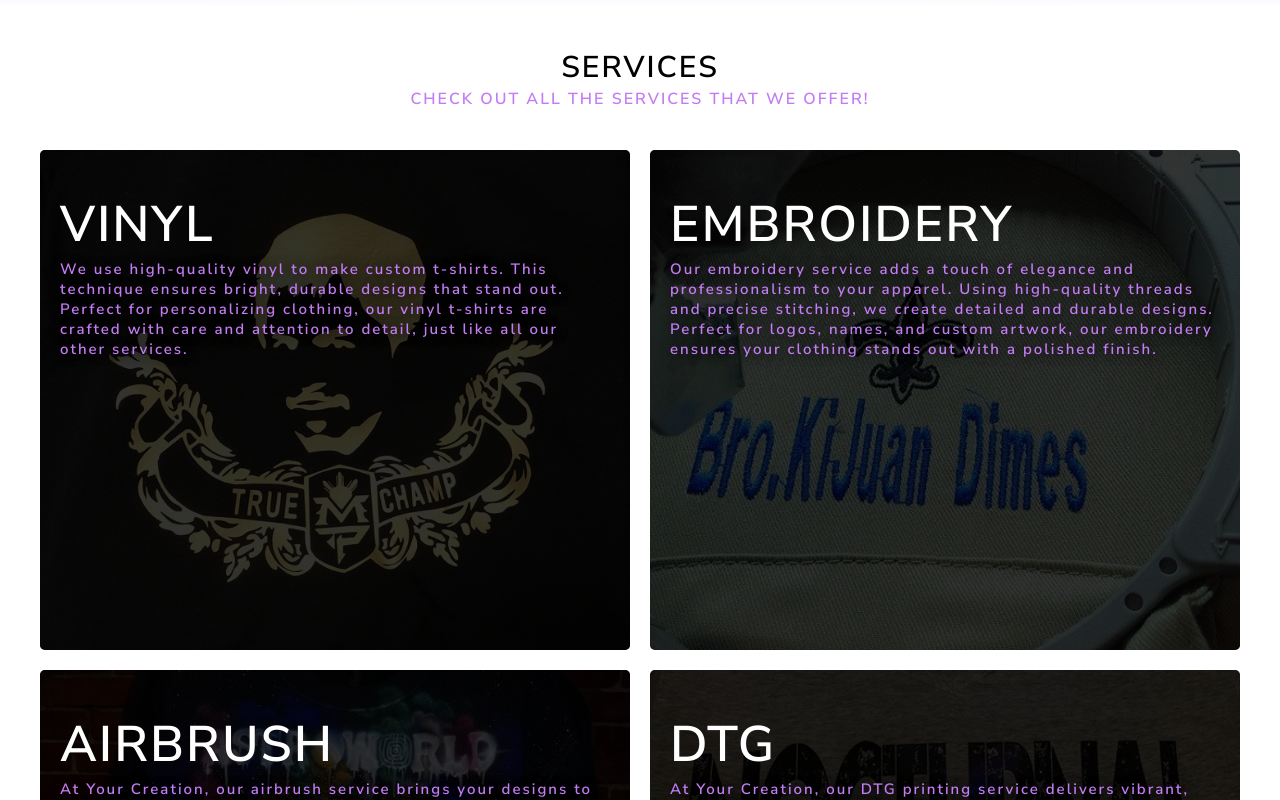
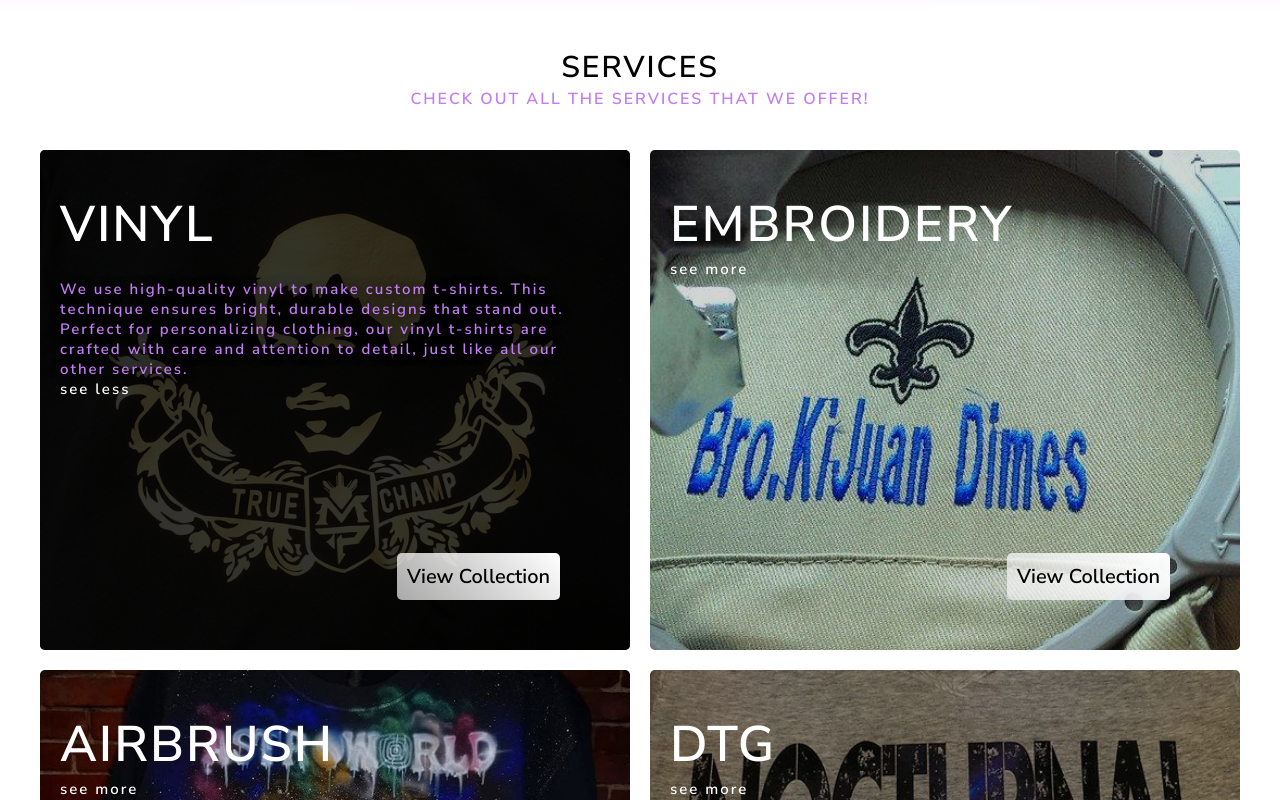
Before and after one commit to GilbertoRod/yourcreation, a React (Create React App) app: page / in a window 1280 px wide. Both pictures are taken after a click on the element 335 px from the left and 2641 px from the top of the page. Shown: the part 2241-3041 px from the top of the page. Built offline with nearby package versions, Linux system fonts and the light colour scheme; a web font is replaced by a local one.

Commit message:
service fix

```diff
--- a/src/components/common/Cardv2.css
+++ b/src/components/common/Cardv2.css
@@ -1,7 +1,8 @@
 .card-v2-wrapper{
     height: 500px;
     position:relative;
-    cursor: pointer;
+
+
 
 }
 
@@ -12,9 +13,9 @@
     transition: ease-in 1s;
     border-radius: 5px;
 }
-.card-v2-wrapper:hover .card-v2-image{
+/* .card-v2-wrapper:hover .card-v2-image{
     filter: blur(5px);
-}
+} */
 
 .card-v2-info{
     font-size: 32px;
@@ -35,22 +36,107 @@
     align-items: start;
 
 }
-.card-v2-info:hover{
-    background-color: rgba(0, 0, 0, 0.747);
+.card-v2-info{
+    font-size: 32px;
+    color: rgb(255, 255, 255);
+    text-align: start;
+    position:absolute;
+    bottom: 0px;
+    top: 0px;
+    height: 100%;
+    width: 100%;
+    border-radius: 5px;
+    margin: 0px;
+    padding: 0px;
+    transition: ease-in .20s;
+    overflow: hidden;
+    display: flex;
+    align-items: start;
+
 }
+
+.card-v2-info-hidden{
+    background-color: rgba(0, 0, 0, 0.16);
+}
+
+
+
 
 .card-v2-textual{
     padding: 20px;
     padding-top: 40px;
+    cursor:default;
 }
+
+
+
 .card-v2-head{
     font-size: 50px;
 }
+
+
+
 .card-v2-sub{
     color: var(--primary-color);
     font-size: 15px;
     text-shadow: 1px 1px 12px rgb(0, 0, 0);
+    opacity: 0;
+    transition: opacity 1s;
 }
+.card-v2-sub-visible{
+    opacity: 1;
+}
+
+.card-v2-show-hide-info{
+    font-size: 15px;
+    transition: opacity ease-in-out .20s;
+    opacity: 1;
+}
+.card-v2-show-hide-info-invisible{
+    opacity: 0;
+
+}
+.collection-button{
+    position: absolute;
+    bottom: 50px;
+    padding: 10px;
+    right: 70px;
+    background-color: #ffffff86;
+    border: none;
+    border-radius: 5px;
+    cursor: pointer;
+    font-size: 20px;
+    text-align: start;
+
+    background-image: linear-gradient(
+        45deg,
+        hsla(0, 0%, 89%, 0.372) 0%,
+        hsl(0, 0%, 100%) 100%
+      );
+}
+.collection-button:hover{
+    background-color: var(--primary-color);
+    color: white;
+    background-image: linear-gradient(
+        45deg,
+        hsl(276deg 83% 72%) 0%,
+        hsl(276deg 86% 72%) 19%,
+        hsl(276deg 88% 71%) 27%,
+        hsl(276deg 91% 71%) 34%,
+        hsl(276deg 93% 70%) 41%,
+        hsl(276deg 95% 70%) 47%,
+        hsl(276deg 95% 70%) 53%,
+        hsl(276deg 93% 70%) 59%,
+        hsl(276deg 91% 71%) 66%,
+        hsl(276deg 88% 71%) 73%,
+        hsl(276deg 86% 72%) 81%,
+        hsl(276deg 83% 72%) 100%
+      );
+
+}
+
+
+
 @media screen and (max-width:900px) {
     .card-v2-head{
         font-size: 40px;
--- a/src/components/common/Cardv2.tsx
+++ b/src/components/common/Cardv2.tsx
@@ -1,4 +1,4 @@
-import React from 'react'
+import React, { useState } from 'react'
 import './Cardv2.css'
 interface Props{
     image:string
@@ -7,17 +7,23 @@ interface Props{
 }
 
 function Card({image,title,sub}: Props) {
+  const [displayInfo,setDisplayInfo]=useState(false);
   return (
     <div className='card-v2-wrapper'>
         <img className="card-v2-image" src={image}/>
-        <div className="card-v2-info">
+        <div className={displayInfo?"card-v2-info":"card-v2-info card-v2-info-hidden"} onClick={():void=>setDisplayInfo(!displayInfo)}>
             <div className='card-v2-textual'>
               <div className='card-v2-head'>{title}</div>
-              <div className='card-v2-sub'>{sub}</div>
+              <div className='card-v2-show-hide-wrapper'>
+                {!displayInfo?<p className='card-v2-show-hide-info'>see more</p>:<p className='card-v2-show-hide-info card-v2-show-hide-info-invisible'>see more</p>}
+                <div className={displayInfo?'card-v2-sub card-v2-sub-visible':'card-v2-sub'}>{sub}</div>
+
+                {displayInfo?<p className='card-v2-show-hide-info'>see less</p>:<p className='card-v2-show-hide-info card-v2-show-hide-info-invisible'></p>}
+              </div>
+
             </div>
-
-
         </div>
+        <a><button className='collection-button'>View Collection</button></a>
     </div>
   )
 }
--- a/src/pages/Home/Home.css
+++ b/src/pages/Home/Home.css
@@ -47,7 +47,7 @@
 }
 .hero-box span{
   color: black;
-  text-shadow: 0px 0px 2px black;
+  text-shadow: 0px 0px 2px rgb(197, 195, 195);
   letter-spacing: 3px;
 }
 .hero-box button{
@@ -192,7 +192,6 @@ background-color: transparent;
   flex-direction: column;
   align-items: center;
   padding: 40px;
-
 }
 
 .service-cards{
```
